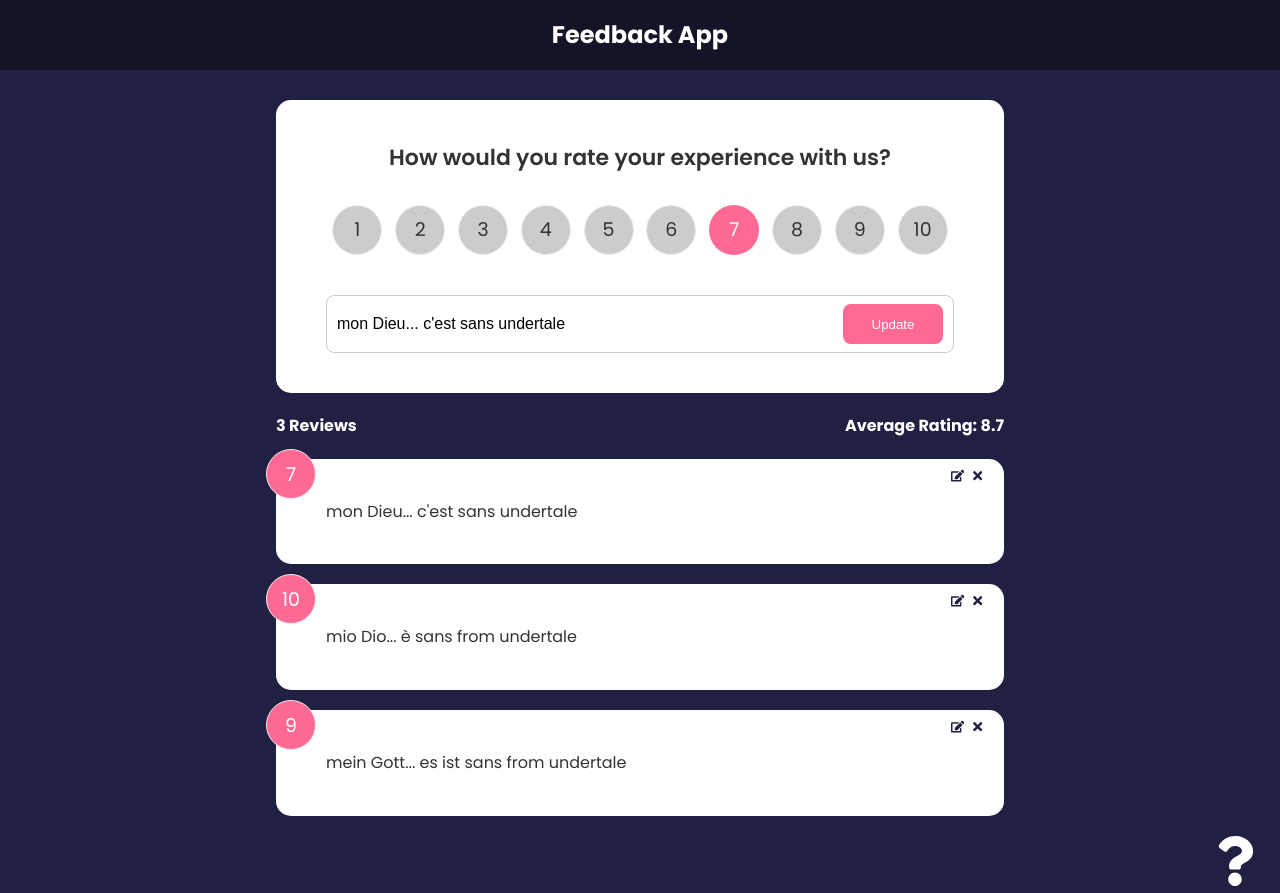
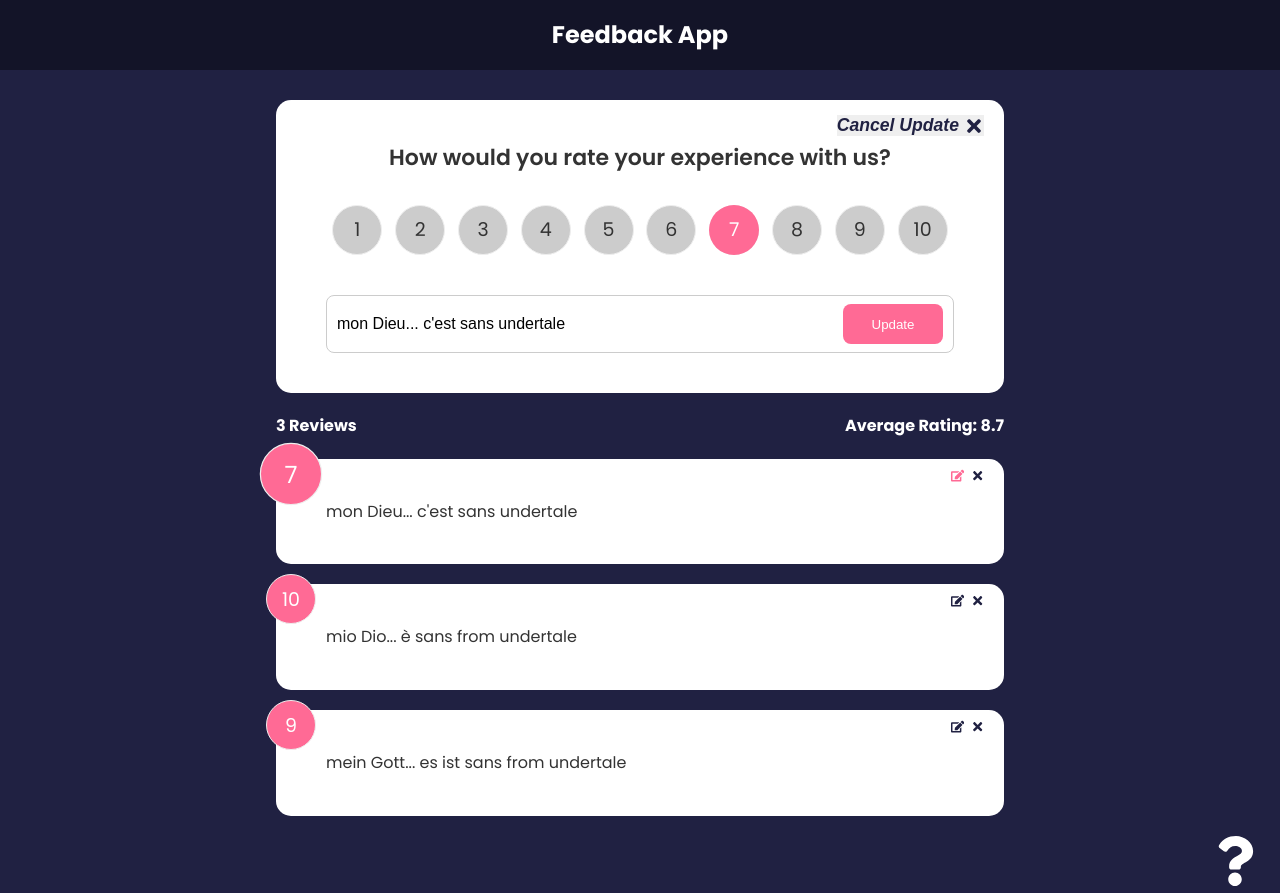
Before and after one commit to michael-rodriguez22/COURSE-react-front-to-back-2022, a React (Create React App) app in the folder feedback-app/: page / in a window 1280 px wide. Both pictures are taken after a click on the button 957 px from the left and 476 px from the top of the page. Built offline with nearby package versions, Linux system fonts and the light colour scheme.

Commit message:
added my own dynamic stylings to better identify which feedback item is being edited

```diff
--- a/feedback-app/src/components/FeedbackForm.jsx
+++ b/feedback-app/src/components/FeedbackForm.jsx
@@ -1,4 +1,5 @@
 import { useState, useContext, useEffect } from "react"
+import { FaTimes } from "react-icons/fa"
 import Card from "./shared/Card"
 import Button from "./shared/Button"
 import RatingSelect from "./RatingSelect"
@@ -10,7 +11,7 @@ const FeedbackForm = () => {
   const [btnDisabled, setBtnDisabled] = useState(true)
   const [message, setMessage] = useState("")
 
-  const { addFeedback, feedbackEdit, updateFeedback } =
+  const { addFeedback, feedbackEdit, setFeedbackEdit, updateFeedback } =
     useContext(FeedbackContext)
 
   useEffect(() => {
@@ -18,6 +19,10 @@ const FeedbackForm = () => {
       setBtnDisabled(false)
       setText(feedbackEdit.item.text)
       setRating(feedbackEdit.item.rating)
+    } else {
+      setBtnDisabled(true)
+      setText("")
+      setRating(10)
     }
   }, [feedbackEdit])
 
@@ -56,6 +61,15 @@ const FeedbackForm = () => {
     <>
       <Card>
         <form onSubmit={handleSubmit}>
+          {feedbackEdit.edit && (
+            <button
+              className="cancel-update"
+              onClick={() => setFeedbackEdit({ item: {}, edit: false })}
+            >
+              <span>Cancel Update</span>
+              <FaTimes size={20} />
+            </button>
+          )}
           <h2>How would you rate your experience with us?</h2>
           <RatingSelect select={rating => setRating(rating)} />
           <div className="input-group">
--- a/feedback-app/src/components/FeedbackItem.jsx
+++ b/feedback-app/src/components/FeedbackItem.jsx
@@ -5,15 +5,30 @@ import Card from "./shared/Card"
 import FeedbackContext from "../context/FeedbackContext"
 
 const FeedbackItem = ({ item }) => {
-  const { deleteFeedback, editFeedback } = useContext(FeedbackContext)
+  const { feedbackEdit, deleteFeedback, editFeedback } =
+    useContext(FeedbackContext)
+
   return (
     <Card>
-      <div className="num-display">{item.rating}</div>
-      <button className="close" onClick={() => deleteFeedback(item.id)}>
+      <div
+        className="num-display"
+        style={feedbackEdit.item === item ? { transform: "scale(1.25)" } : {}}
+      >
+        {item.rating}
+      </div>
+      <button
+        className="close"
+        onClick={() => deleteFeedback(item.id)}
+        title="delete item"
+      >
         <FaTimes color="#202142" />
       </button>
-      <button className="edit" onClick={() => editFeedback(item)}>
-        <FaEdit color="#202142" />
+      <button
+        className="edit"
+        onClick={() => editFeedback(item)}
+        title="update item"
+      >
+        <FaEdit color={feedbackEdit.item === item ? "#ff6a95" : "#202142"} />
       </button>
       <div className="text-display">{item.text}</div>
     </Card>
--- a/feedback-app/src/components/RatingSelect.jsx
+++ b/feedback-app/src/components/RatingSelect.jsx
@@ -7,7 +7,7 @@ const RatingSelect = ({ select }) => {
   const { feedbackEdit } = useContext(FeedbackContext)
 
   useEffect(() => {
-    feedbackEdit.edit && setSelected(feedbackEdit.item.rating)
+    feedbackEdit.edit ? setSelected(feedbackEdit.item.rating) : setSelected(10)
   }, [feedbackEdit])
 
   const handleChange = e => {
--- a/feedback-app/src/context/FeedbackContext.js
+++ b/feedback-app/src/context/FeedbackContext.js
@@ -30,8 +30,10 @@ export const FeedbackProvider = ({ children }) => {
   }
 
   const deleteFeedback = id => {
-    window.confirm("Are you sure you want to delete this item?") &&
+    if (window.confirm("Are you sure you want to delete this item?")) {
       setFeedback(feedback.filter(item => item.id !== id))
+      setFeedbackEdit({ item: {}, edit: false })
+    }
   }
 
   // update feedback item
@@ -53,6 +55,7 @@ export const FeedbackProvider = ({ children }) => {
         value={{
           feedback,
           feedbackEdit,
+          setFeedbackEdit,
           deleteFeedback,
           addFeedback,
           editFeedback,
--- a/feedback-app/src/index.css
+++ b/feedback-app/src/index.css
@@ -60,6 +60,28 @@ header {
   font-size: 22px;
   font-weight: 600;
   text-align: center;
+}
+
+.cancel-update {
+  position: absolute;
+  top: 15px;
+  right: 20px;
+  border: none;
+  display: flex;
+  align-items: center;
+  cursor: pointer;
+  color: #202142;
+}
+
+.cancel-update:hover {
+  transform: scale(0.98);
+}
+
+.cancel-update span {
+  font-style: italic;
+  font-weight: bold;
+  font-size: 1.1rem;
+  margin-right: 5px;
 }
 
 .rating {
```
